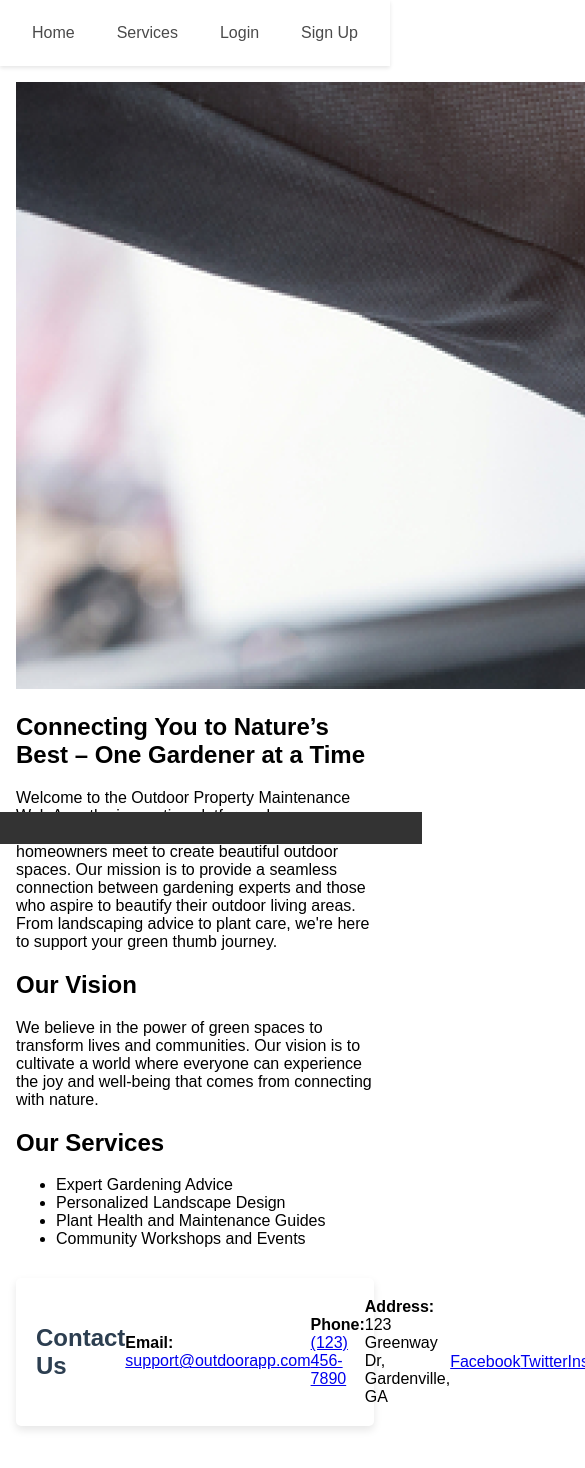
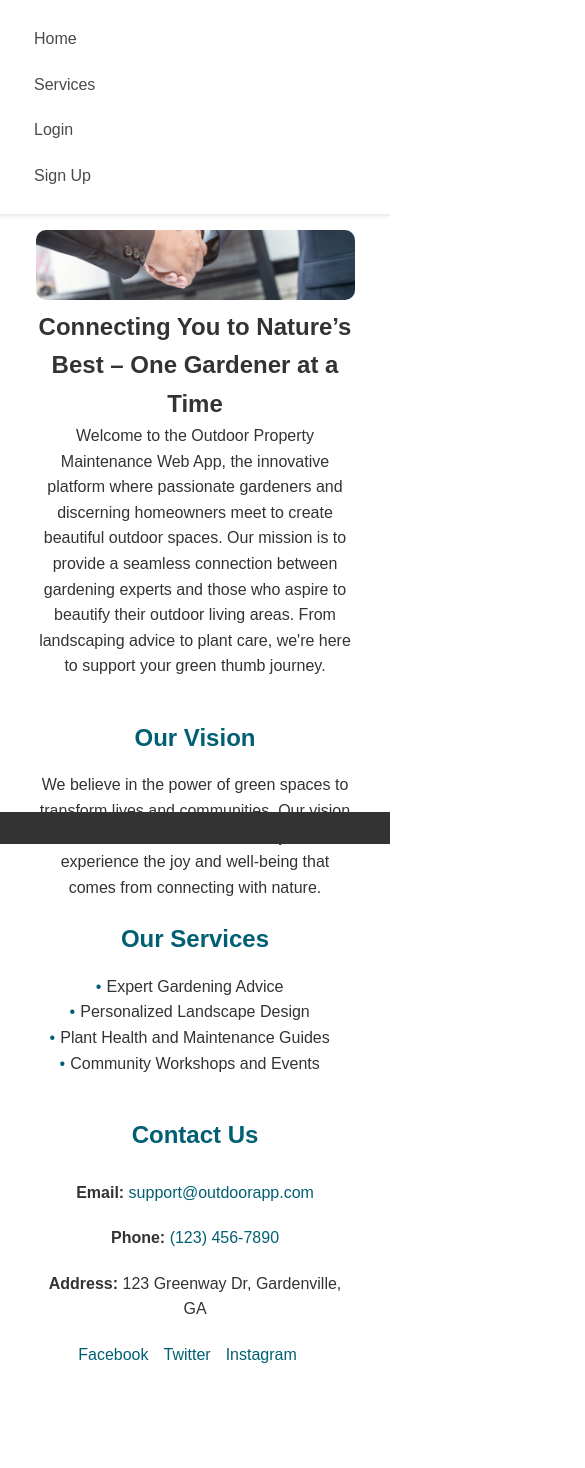
Before and after one commit to rElustondo/CapstoneProject, a React (Create React App) app in the folder capstone_app/: page /Aboutus in a window 390 px wide. Shown: the top 1468 px of the page, 585 px wide, since content can reach past the window. Built offline with nearby package versions, Linux system fonts and the light colour scheme.

Commit message:
Zhongfan update

```diff
--- a/capstone_app/src/components/AboutUs.css
+++ /dev/null
@@ -1,138 +0,0 @@
-/* AboutUs.css */
-
-/* Reset and Variables */
-:root {
-  --primary-color: #005f73;
-  --hover-color: #00495a;
-  --background-color: #f9f9f9;
-  --text-color: #333;
-  --font-family: 'Segoe UI', Tahoma, Geneva, Verdana, sans-serif;
-}
-
-* {
-  box-sizing: border-box;
-  margin: 0;
-  padding: 0;
-}
-
-body {
-  font-family: var(--font-family);
-  color: var(--text-color);
-  line-height: 1.6;
-}
-
-/* Navbar */
-.navbar {
-  display: flex;
-  justify-content: center;
-  padding: 20px;
-  background: var(--background-color);
-}
-
-.nav-link {
-  text-decoration: none;
-  color: var(--primary-color);
-  margin: 0 10px;
-  padding: 10px 20px;
-  border: 2px solid transparent;
-  border-radius: 30px; /* Fully rounded */
-  transition: color 0.3s, background-color 0.3s;
-}
-
-.nav-link:hover,
-.active-link {
-  color: #fff;
-  background-color: var(--primary-color);
-  border-color: var(--primary-color);
-}
-
-/* Main Content */
-.main-content {
-  width: 90%;
-  max-width: 1200px;
-  margin: auto;
-}
-
-.about-section,
-.vision-and-services,
-.contact-section {
-  margin-bottom: 40px;
-  text-align: center;
-}
-
-.about-image {
-  max-width: 100%;
-  height: auto;
-  border-radius: 10px; /* Slightly rounded corners for the image */
-}
-
-.section-heading {
-  color: var(--primary-color);
-  margin-bottom: 15px;
-  font-weight: bold;
-}
-
-p, ul {
-  margin-bottom: 20px;
-}
-
-ul {
-  list-style-type: none; /* No bullets */
-  padding-left: 0; /* No padding */
-}
-
-li::before {
-  content: '•';
-  color: var(--primary-color);
-  display: inline-block;
-  width: 1em;
-  margin-left: -1em;
-}
-
-/* Contact Section */
-.contact-section {
-  display: flex;
-  flex-wrap: wrap;
-  justify-content: space-evenly;
-  align-items: flex-start;
-}
-
-.contact-item {
-  margin: 10px;
-}
-
-.social-media-links a {
-  margin-right: 15px;
-}
-
-a {
-  color: var(--primary-color);
-  text-decoration: none;
-}
-
-a:hover {
-  text-decoration: underline;
-}
-
-/* Footer */
-.footer {
-  text-align: center;
-  padding: 20px;
-  background: var(--background-color);
-}
-
-/* Media Queries */
-@media (max-width: 768px) {
-  .navbar {
-    flex-direction: column;
-  }
-
-  .nav-link {
-    margin-bottom: 10px;
-  }
-
-  .contact-section {
-    flex-direction: column;
-    align-items: center;
-  }
-}
--- a/capstone_app/src/css/AboutUs.css
+++ b/capstone_app/src/css/AboutUs.css
@@ -1,105 +1,138 @@
 /* AboutUs.css */
 
-.about-us-wrapper {
-  display: flex;
+/* Reset and Variables */
+:root {
+  --primary-color: #005f73;
+  --hover-color: #00495a;
+  --background-color: #f9f9f9;
+  --text-color: #333;
+  --font-family: 'Segoe UI', Tahoma, Geneva, Verdana, sans-serif;
 }
 
-.sidebar {
-  min-width: 200px;
-  background: #27ae60;
-  padding: 20px;
-  height: 100vh; /* Full height of the viewport */
+* {
+  box-sizing: border-box;
+  margin: 0;
+  padding: 0;
 }
 
-.btn {
-  display: block;
-  background-color: #2c3e50;
-  color: white;
-  padding: 10px 15px;
-  margin-bottom: 10px;
-  text-decoration: none;
-  border-radius: 4px;
-  text-align: center;
-  transition: background-color 0.3s;
-}
-
-.btn:hover {
-  background-color: #34495e;
-}
-
-.about-us-container {
-  flex-grow: 1;
-  padding: 40px;
-  background: #ecf0f1;
-  font-family: 'Arial', sans-serif;
-}
-
-.about-us-image {
-  max-width: 100%;
-  height: auto;
-  border-radius: 5px;
-  box-shadow: 0 6px 15px rgba(0,0,0,0.1);
-  margin-bottom: 30px;
-}
-
-.about-us-content h1,
-.contact-section h2 {
-  color: #2c3e50;
-}
-
-.about-us-content p,
-.contact-section p {
-  color: #34495e;
+body {
+  font-family: var(--font-family);
+  color: var(--text-color);
   line-height: 1.6;
 }
 
-.contact-section {
-  background: #ffffff;
+/* Navbar */
+.navbar {
+  display: flex;
+  justify-content: center;
   padding: 20px;
-  margin-top: 30px;
-  box-shadow: 0 4px 8px rgba(0,0,0,0.1);
-  border-radius: 5px;
+  background: var(--background-color);
 }
 
-.social-media-links {
-  margin-top: 20px;
+.nav-link {
+  text-decoration: none;
+  color: var(--primary-color);
+  margin: 0 10px;
+  padding: 10px 20px;
+  border: 2px solid transparent;
+  border-radius: 30px; /* Fully rounded */
+  transition: color 0.3s, background-color 0.3s;
 }
 
-.social-link {
-  color: #2c3e50;
-  margin-right: 15px;
-  text-decoration: none;
-  transition: color 0.3s;
+.nav-link:hover,
+.active-link {
+  color: #fff;
+  background-color: var(--primary-color);
+  border-color: var(--primary-color);
 }
 
-.social-link:hover {
-  color: #27ae60;
+/* Main Content */
+.main-content {
+  width: 90%;
+  max-width: 1200px;
+  margin: auto;
 }
 
-/* Responsive adjustments */
+.about-section,
+.vision-and-services,
+.contact-section {
+  margin-bottom: 40px;
+  text-align: center;
+}
+
+.about-image {
+  max-width: 100%;
+  height: auto;
+  border-radius: 10px; /* Slightly rounded corners for the image */
+}
+
+.section-heading {
+  color: var(--primary-color);
+  margin-bottom: 15px;
+  font-weight: bold;
+}
+
+p, ul {
+  margin-bottom: 20px;
+}
+
+ul {
+  list-style-type: none; /* No bullets */
+  padding-left: 0; /* No padding */
+}
+
+li::before {
+  content: '•';
+  color: var(--primary-color);
+  display: inline-block;
+  width: 1em;
+  margin-left: -1em;
+}
+
+/* Contact Section */
+.contact-section {
+  display: flex;
+  flex-wrap: wrap;
+  justify-content: space-evenly;
+  align-items: flex-start;
+}
+
+.contact-item {
+  margin: 10px;
+}
+
+.social-media-links a {
+  margin-right: 15px;
+}
+
+a {
+  color: var(--primary-color);
+  text-decoration: none;
+}
+
+a:hover {
+  text-decoration: underline;
+}
+
+/* Footer */
+.footer {
+  text-align: center;
+  padding: 20px;
+  background: var(--background-color);
+}
+
+/* Media Queries */
 @media (max-width: 768px) {
-  .about-us-wrapper {
+  .navbar {
     flex-direction: column;
   }
 
-  .sidebar {
-    width: 100%;
-    height: auto;
-    padding: 15px;
-    text-align: center;
-  }
-
-  .btn {
+  .nav-link {
     margin-bottom: 10px;
   }
 
-  .about-us-container {
-    padding: 20px;
+  .contact-section {
+    flex-direction: column;
+    align-items: center;
   }
-
-  .about-us-image {
-    width: 90%;
-    margin: 0 auto; /* Center the image */
-  }
-
 }
```
